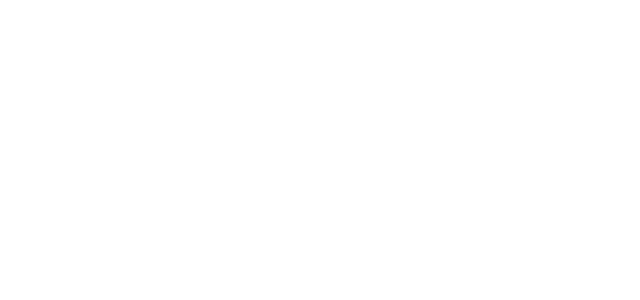
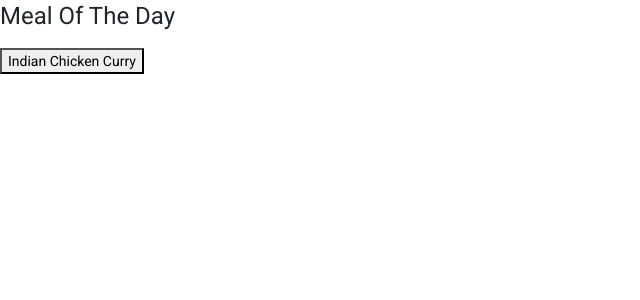
Before and after one commit to Dutchua/TheresFoodInMyKitchen, an Angular app in the folder MysteryFoodFrontend/: page /home in a window 1280 px wide. Before the commit this address led to /. Shown: the top 300 px of the page, without its empty margins (0-640 px from the left). Built offline with nearby package versions, Linux system fonts and the light colour scheme.

Commit message:
Created simple homepage

```diff
--- a/MysteryFoodFrontend/src/app/app-routing/app-routing.module.ts
+++ b/MysteryFoodFrontend/src/app/app-routing/app-routing.module.ts
@@ -1,12 +1,13 @@
 import {NgModule} from '@angular/core';
 import {RouterModule, Routes} from "@angular/router";
-import {AppComponent} from "../app.component";
 import {LoginComponent} from "../login/login.component";
 import {RegisterComponent} from "../register/register.component";
 import {MealComponent} from "../meal/meal.component";
+import {HomepageComponent} from "../homepage/homepage.component";
 
 const routes: Routes = [
-  {path: '', component: AppComponent, pathMatch: 'full'},
+  {path: '', redirectTo: "home", pathMatch: 'full'},
+  {path: 'home', component: HomepageComponent},
   {path: 'login', component: LoginComponent},
   {path: 'register', component: RegisterComponent},
   {path: 'meals/:cuisineId', component: MealComponent}
--- a/MysteryFoodFrontend/src/app/app.module.ts
+++ b/MysteryFoodFrontend/src/app/app.module.ts
@@ -10,12 +10,14 @@ import {ReactiveFormsModule} from "@angular/forms";
 import {RegisterComponent} from './register/register.component';
 import {AppRoutingModule} from "./app-routing/app-routing.module";
 import {MealModule} from "./meal/meal.module";
+import { HomepageComponent } from './homepage/homepage.component';
 
 @NgModule({
   declarations: [
     AppComponent,
     LoginComponent,
-    RegisterComponent
+    RegisterComponent,
+    HomepageComponent
   ],
   imports: [
     BrowserModule,
--- /dev/null
+++ b/MysteryFoodFrontend/src/app/homepage/homepage.component.html
@@ -0,0 +1,4 @@
+<article>
+  <h1 class="heading"> Meal Of The Day</h1>
+  <button (click)="navigateToMeal()">Indian Chicken Curry</button>
+</article>
--- /dev/null
+++ b/MysteryFoodFrontend/src/app/homepage/homepage.component.ts
@@ -0,0 +1,19 @@
+import { Component } from '@angular/core';
+import {Router} from "@angular/router";
+
+@Component({
+  selector: 'app-homepage',
+  templateUrl: './homepage.component.html',
+  styleUrls: ['./homepage.component.css']
+})
+export class HomepageComponent {
+
+  constructor(
+    private router: Router
+  ) {}
+
+  navigateToMeal(): void {
+    this.router.navigate(['/meals/1']);
+  }
+
+}
```
Also changed, not shown: MysteryFoodFrontend/src/app/homepage/homepage.component.css (added), 1 other file (tests, documents, lock files or other folders).
